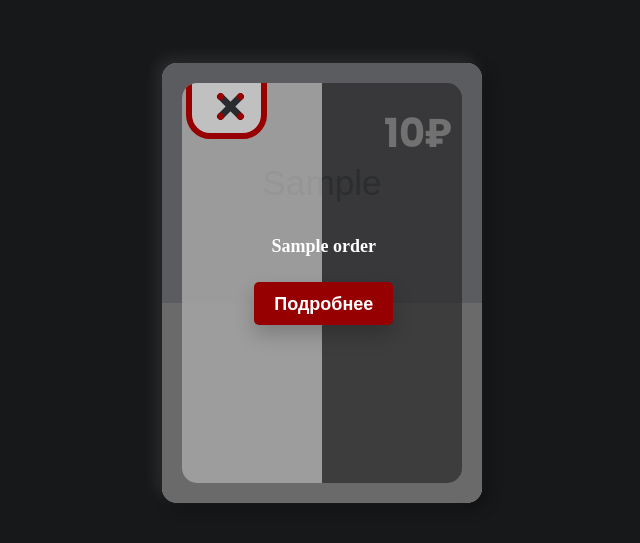
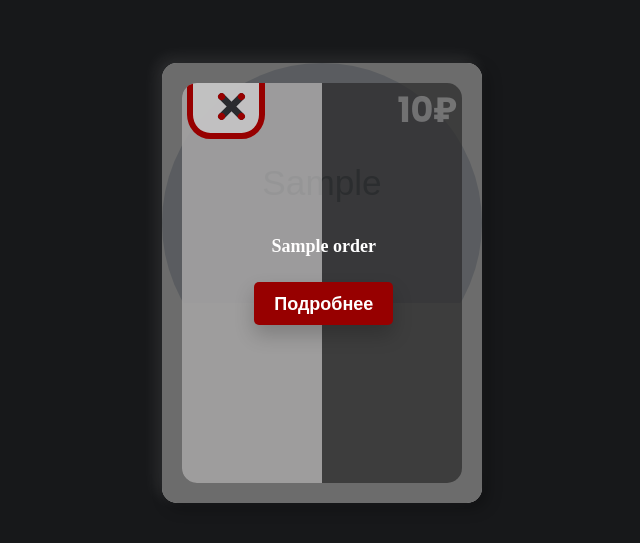
Before and after one commit to Bor7c/Fines-and-scooters, a Django app: template SSR/templates/orders.html in a window 1280 px wide. Shown: the part 453-996 px from the top of the page, without its empty margins (318-958 px from the left). Run offline with Django 5.2, Linux system fonts and the light colour scheme; the template is opened without the code that fills it: most values are stand-ins (such as "Sample title", 1, 10 or a date in 2020); grey boxes marked "Sample" are stand-in pictures; some libraries are stand-ins or nearby versions.

Commit message:
new design

```diff
--- a/SSR/static/css/styles.css
+++ b/SSR/static/css/style.css
@@ -215,11 +215,19 @@ body .container .card .box {
   transition: 0.5s;
 }
 
-.background-img{
-  border-radius: 15px;
+.background-img-white{
+  background-color: #ffffff;
   width: 320px;
   height: 440px;
-  background-color: #fcfcfc;
+  border-radius: 15px;
+  background-size: contain;
+}
+
+
+.background-img{
+  border-radius: 100%;
+  width: 320px;
+  height: 320px;
   background-size: contain;
   background-repeat: no-repeat;
 }
@@ -255,9 +263,9 @@ body .container .card .box .content {
 
 body .container .card .box .content h2 {
   position: absolute;
-  top: 20px;
-  right: 10px;
-  font-size: 4rem;
+  top: 0px;
+  right: 5px;
+  font-size: 3.5rem;
   color: rgba(255, 255, 255, 0.288);
 }
 
@@ -435,7 +443,7 @@ form:valid .fa{
   height: 450px;
 }
 .cl-btn-1 div {
-  width: 81px;
+  width: 78px;
   height: 81px;
   position: absolute;
   background: #dadada9a;
--- a/SSR/templates/base.html
+++ b/SSR/templates/base.html
@@ -3,7 +3,7 @@
 <html lang="en" class="h-100">
 <head>
   {% load static %}
-  <link rel="stylesheet" type="text/css" href="{% static 'css/styles.css' %}">
+  <link rel="stylesheet" type="text/css" href="{% static 'css/style.css' %}">
   <meta charset="utf-8">
     <title>{% block title %}{% endblock %}</title>
 </head>
--- a/SSR/templates/orders.html
+++ b/SSR/templates/orders.html
@@ -18,8 +18,8 @@
 
 <div class="container">
   {% for order in data.orders %}
-
   <div class="card">
+    <div class="background-img-white">
       <div class="background-img"style="background-image: url({{order.picture_url}});">
         <div class="background-img-black">
           <div class="box">
@@ -46,8 +46,8 @@
         </div>
       </div>
     </div>
+  </div>
   {% endfor %}
-  </div>
 </div>
 
 
```
Lines whose indentation alone changed are shown as unchanged.
